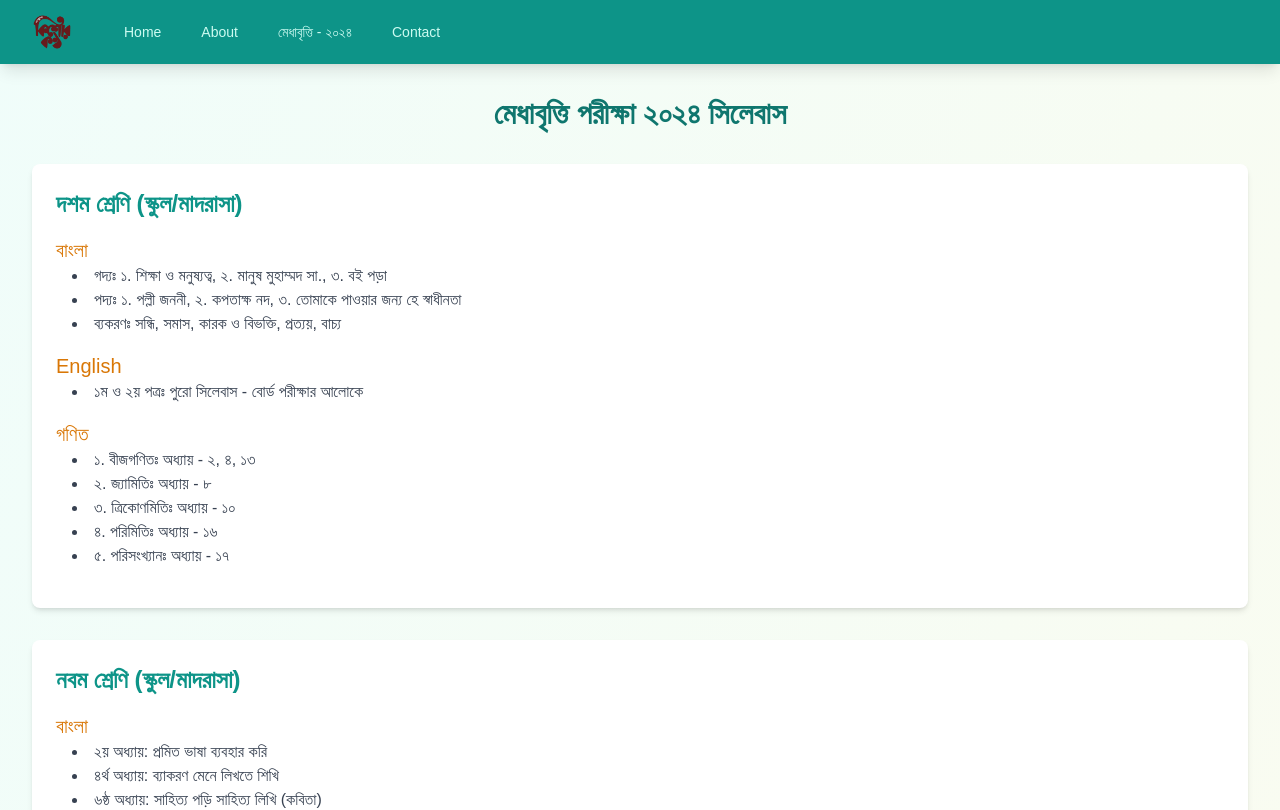
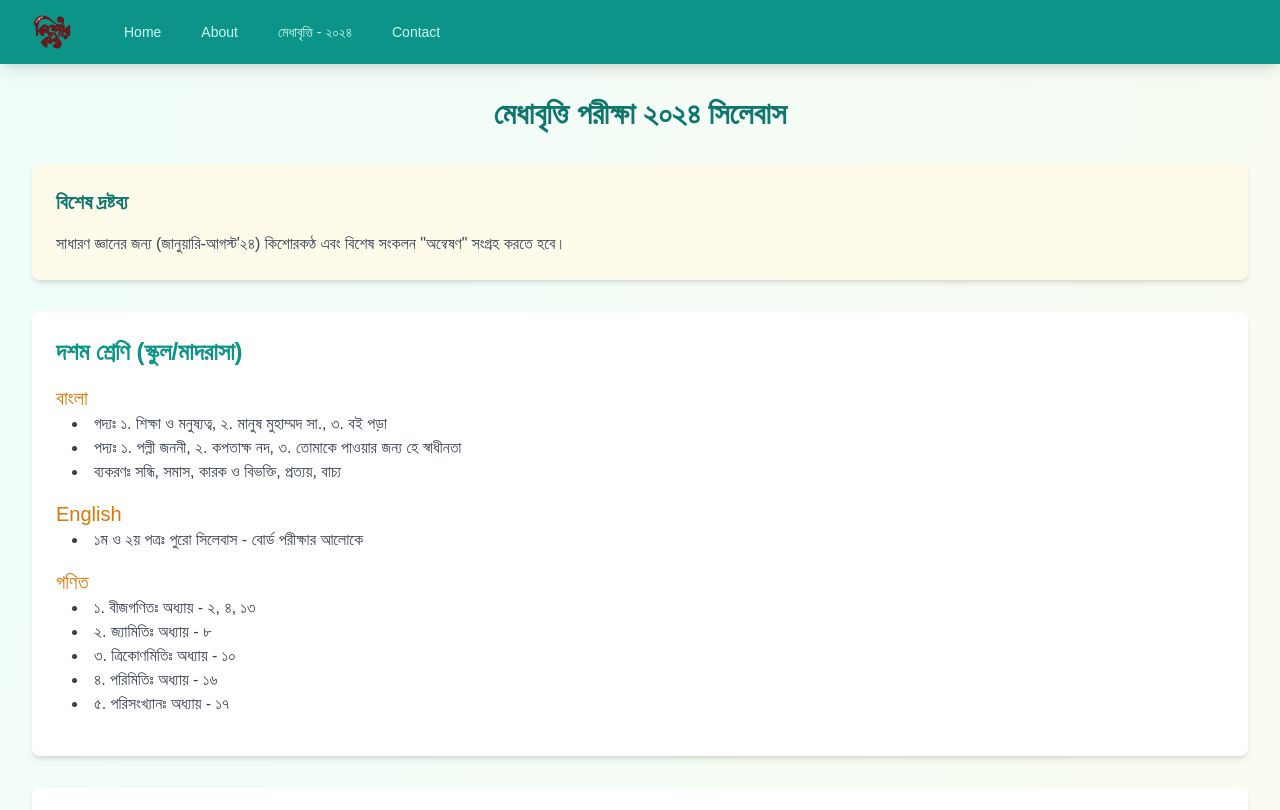
Before and after one commit to Mufassir-Chowdhury/kkrf, a SvelteKit app: page /medhabritti-2024/syllabus in a window 1280 px wide. Shown: the top 810 px of the page. Built offline with nearby package versions, Linux system fonts and the light colour scheme.

Commit message:
fixed syllabus

```diff
--- a/src/routes/medhabritti-2024/syllabus/+page.svelte
+++ b/src/routes/medhabritti-2024/syllabus/+page.svelte
@@ -254,6 +254,12 @@
     </h1>
 
     {#if mounted}
+      <div in:fly="{{ y: 50, duration: 500, delay: syllabusData.length * 100 }}" class="bg-amber-50 p-6 rounded-lg shadow-md">
+        <h3 class="text-xl font-semibold text-teal-700 mb-4">বিশেষ দ্রষ্টব্য</h3>
+        <p class="text-gray-700">
+          সাধারণ জ্ঞানের জন্য (জানুয়ারি-আগস্ট'২৪) কিশোরকণ্ঠ এবং বিশেষ সংকলন "অন্বেষণ" সংগ্রহ করতে হবে।
+        </p>
+      </div>
       {#each syllabusData as classData, index}
         <div in:fly="{{ y: 50, duration: 500, delay: index * 100 }}" class="bg-white p-6 rounded-lg shadow-md">
           <h2 class="text-2xl font-semibold text-teal-600 mb-4">{classData.class}</h2>
@@ -270,11 +276,6 @@
         </div>
       {/each}
 
-      <div in:fly="{{ y: 50, duration: 500, delay: syllabusData.length * 100 }}" class="bg-amber-50 p-6 rounded-lg shadow-md">
-        <h3 class="text-xl font-semibold text-teal-700 mb-4">বিশেষ দ্রষ্টব্য</h3>
-        <p class="text-gray-700">
-          সাধারণ জ্ঞানের জন্য (জানুয়ারি-আগস্ট'২৪) কিশোরকণ্ঠ এবং বিশেষ সংকলন "অন্বেষণ" সংগ্রহ করতে হবে।
-        </p>
-      </div>
+
     {/if}
   </div>
```
